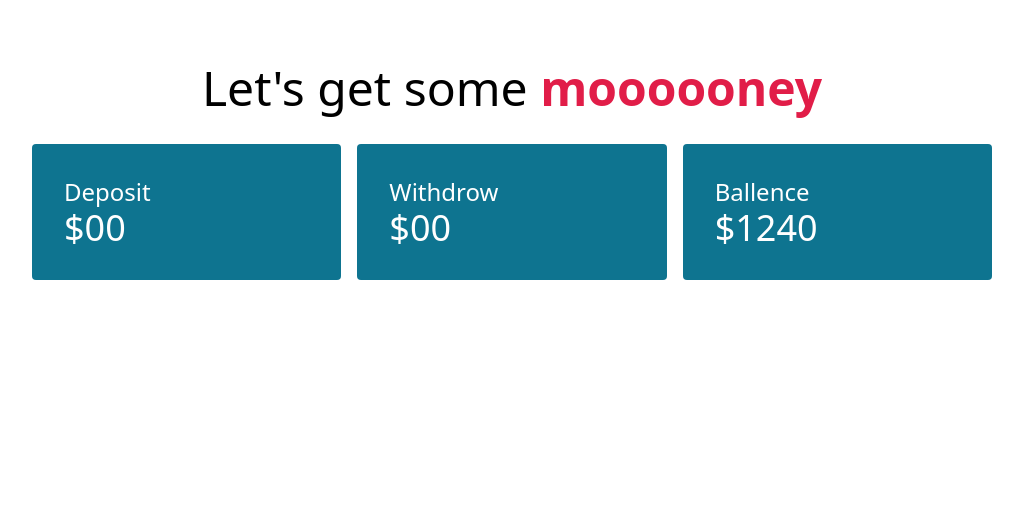
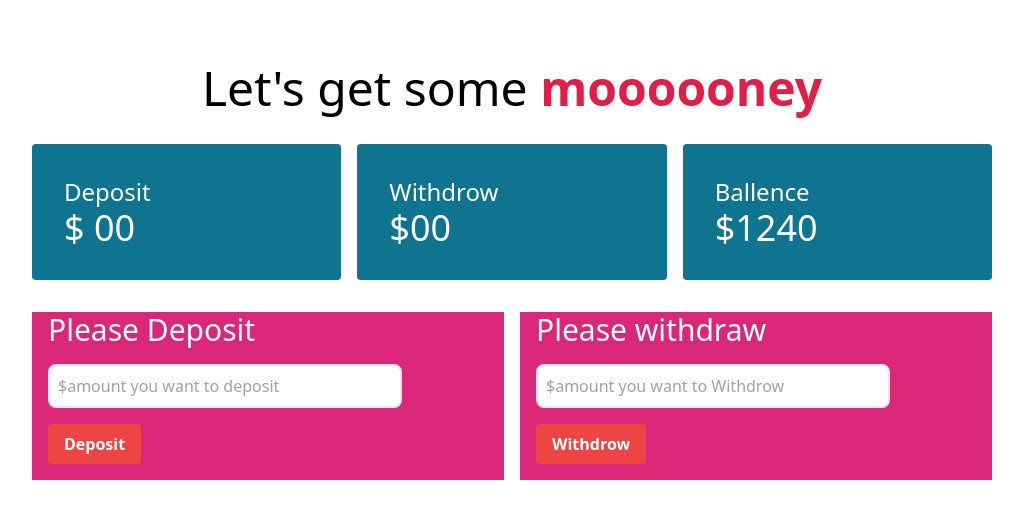
Before and after one commit to mstrinky/baper-bank, a plain HTML site: page banking.html in a window 1280 px wide. Shown: the whole page, without its empty margins (128-1151 px from the left). Drawn offline with nearby package versions, Linux system fonts and the light colour scheme.

Commit message:
something add

```diff
--- a/banking.html
+++ b/banking.html
@@ -16,7 +16,7 @@
                  <div class="grid grid-cols-3 gap-4 w-3/4 mx-auto text-white">
                      <div class="bg-cyan-700 p-8 rounded">
                          <h3 class="text-2xl">Deposit</h3>
-                         <h4 class="text-4xl">$00</h4>
+                         <h4 class="text-4xl">$ <span  id="deposit-total" >00</span></h4>
                      </div>
                      <div class="bg-cyan-700 p-8 rounded">
                          <h3 class="text-2xl">Withdrow</h3>
@@ -28,6 +28,27 @@
                      </div>
                  </div>
         </section>
+        <section class="">
+            <div class="grid grid-cols-2 w-3/4 mx-auto gap-4 ">
+                <div class="bg-pink-600 my-8">
+                    <h3 class="text-3xl ml-4 text-white">Please Deposit</h3>
+                    <div>
+                        <input id="deposit-input" class="border-2
+                         rounded-lg block p-2 w-3/4 m-4"type="text" placeholder="$amount you want to deposit">
+                <button id="deposit-amount" class="bg-red-500  px-4 rounded py-2 font-semibold text-white mx-4 mb-4">Deposit</button>
+                    </div>
+                </div>
+                <div class="bg-pink-600 my-8">
+                    <h3 class="text-3xl ml-4 text-white">Please withdraw</h3>
+                    <div>
+                        <input id="withdraw-input" class="border-2
+                         rounded-lg block p-2 w-3/4 m-4 "type="text" placeholder="$amount you want to Withdrow">
+                <button id="withdrow-amount" class="bg-red-500  px-4 rounded py-2 font-semibold text-white mx-4 mb-4">Withdrow</button>
+                    </div>
+                </div>
+            </div>
+        </section>
     </main>
+    <script src="banking.js"></script>
 </body>
 </html>
--- /dev/null
+++ b/banking.js
@@ -0,0 +1,7 @@
+document.getElementById('deposit-amount').addEventListener('click',function(){
+  const depositInput=document.getElementById('deposit-input');
+  const depositAmount=depositInput.value ;
+ const depositTotal=document.getElementById('deposit-total');
+ depositTotal.innerText=depositAmount;
+ depositInput.value='';
+})
```
Also changed, not shown: bank.js (line endings or trailing spaces).
